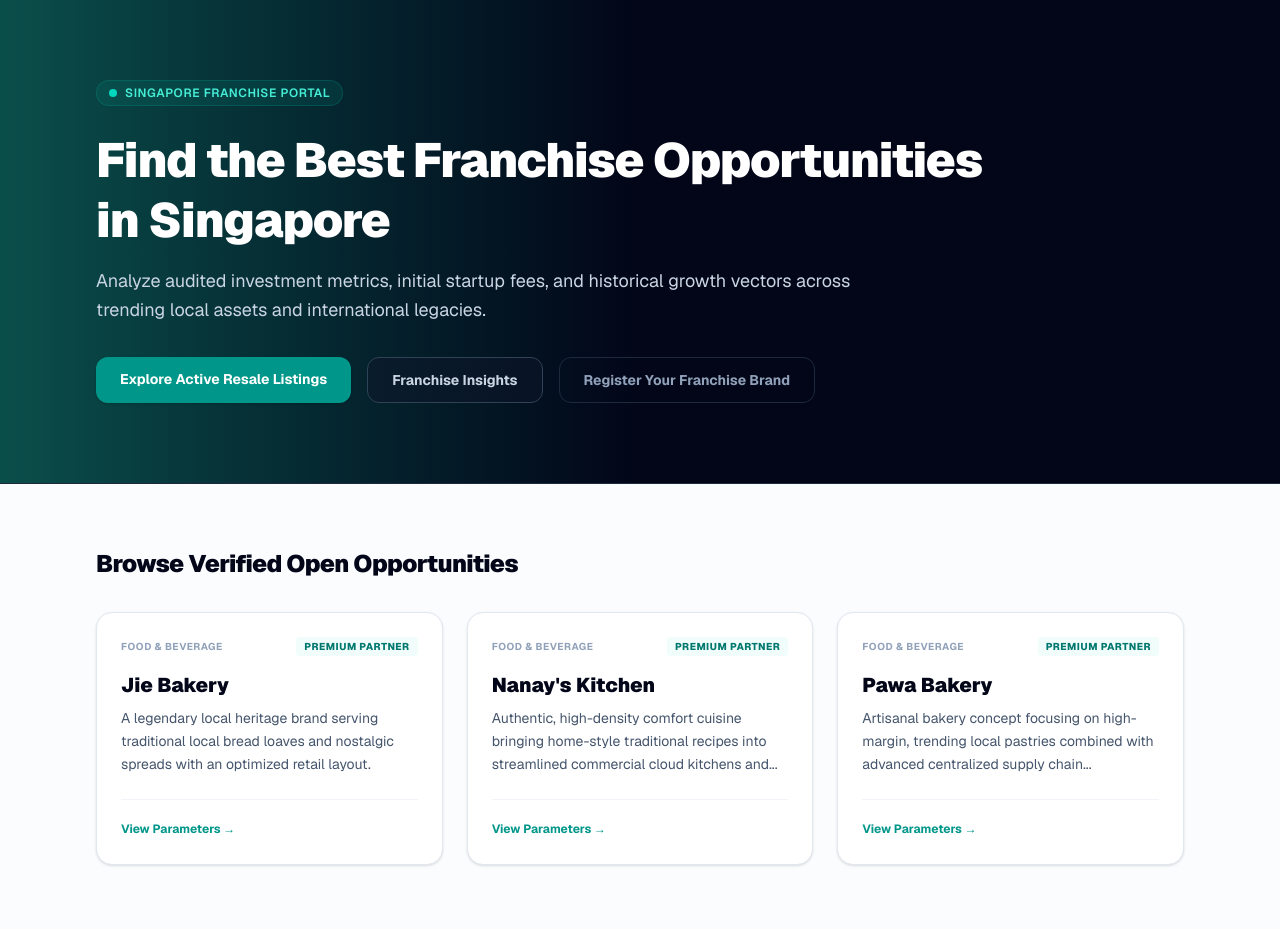
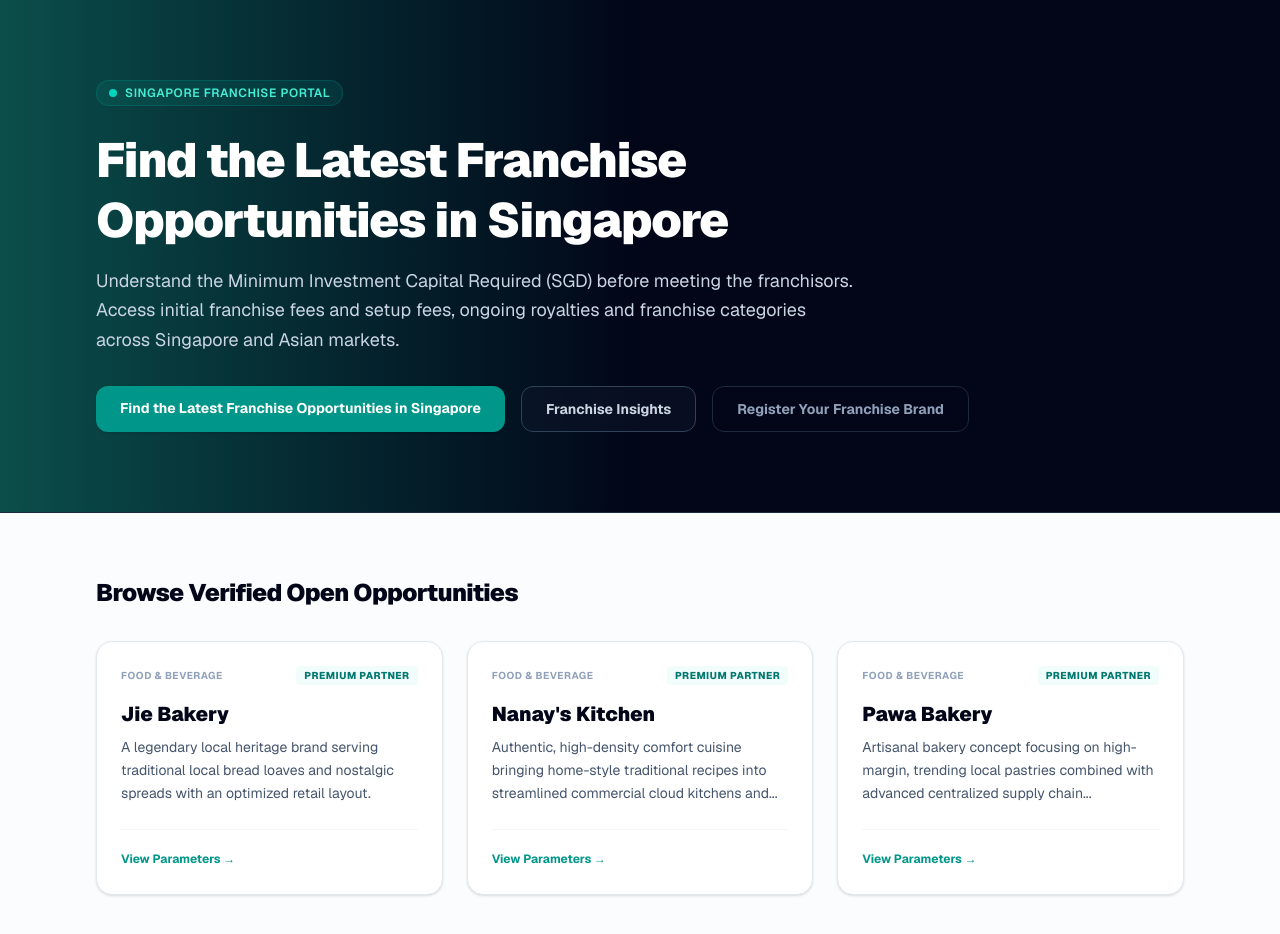
Before and after one commit to ft-synergist/franchise_sg, a Next.js app: page / in a window 1280 px wide. Shown: the top 934 px of the page. Built offline with nearby package versions, Linux system fonts and the light colour scheme.

Commit message:
seo: align on-screen typography copy directly with core strategic metadata parameters

```diff
--- a/app/page.tsx
+++ b/app/page.tsx
@@ -54,21 +54,23 @@ export default function HomePage() {
             </span>
           </div>
 
+          {/* FIXED: Strategic Heading Text */}
           <h1 className="text-4xl sm:text-5xl font-black tracking-tight text-white max-w-4xl leading-tight">
-            Find the Best Franchise Opportunities in Singapore
+            Find the Latest Franchise Opportunities in Singapore
           </h1>
 
+          {/* FIXED: Dynamic Core Parameter Write-up Copy */}
           <p className="text-slate-300 mt-4 text-base sm:text-lg max-w-3xl font-normal leading-relaxed">
-            Analyze audited investment metrics, initial startup fees, and historical growth vectors across trending local assets and international legacies.
+            Understand the Minimum Investment Capital Required (SGD) before meeting the franchisors. Access initial franchise fees and setup fees, ongoing royalties and franchise categories across Singapore and Asian markets.
           </p>
 
-          {/* Integrated Coherent Strategic Navigation Block */}
+          {/* Strategic Navigation Action Block */}
           <div className="mt-8 flex flex-wrap gap-4">
             <Link
               href="/apply"
               className="bg-teal-600 hover:bg-teal-700 text-white font-bold py-3 px-6 rounded-xl text-sm shadow-sm transition-colors duration-200"
             >
-              Explore Active Resale Listings
+              Find the Latest Franchise Opportunities in Singapore
             </Link>
             <Link
               href="/insights"
```
